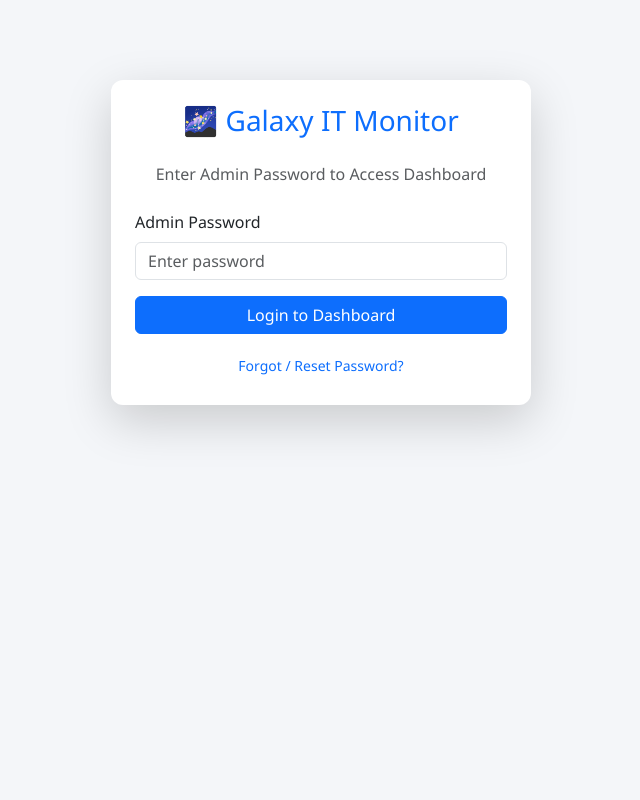
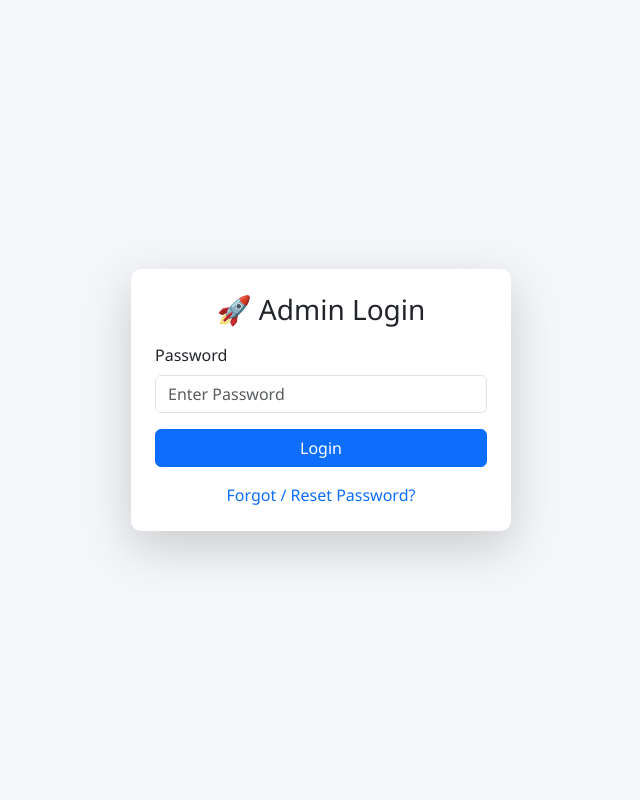
Before and after one commit to Bhandari7055/rmm-cloud-server, a Flask app: page /login in a window 1280 px wide. Shown: the whole page, without its empty margins (319-959 px from the left). Run offline with Flask 3, Linux system fonts and the light colour scheme; tables that the repository leaves empty hold one stand-in row (values such as "Sample post").

Commit message:
Refactor dashboard HTML for improved layout and styles

```diff
--- a/templates/dashboard.html
+++ b/templates/dashboard.html
@@ -7,51 +7,70 @@
     <link href="https://cdn.jsdelivr.net/npm/bootstrap@5.3.0/dist/css/bootstrap.min.css" rel="stylesheet">
     <style>
         body { background-color: #f4f6f9; font-family: 'Segoe UI', Tahoma, Geneva, Verdana, sans-serif; }
-        .login-card { max-width: 420px; margin: 80px auto; border-radius: 12px; }
+        .navbar-custom { background: #212529; color: #fff; }
+        .card-custom { border-radius: 10px; border: none; box-shadow: 0 4px 6px rgba(0,0,0,0.1); }
+        .badge-active { background-color: #198754; }
+        .badge-idle { background-color: #ffc107; color: #000; }
     </style>
 </head>
 <body>
 
-{% if page == 'login' %}
-<div class="container">
-    <div class="card login-card shadow-lg border-0">
-        <div class="card-body p-4">
-            <h3 class="text-center font-weight-bold mb-4 text-primary">🌌 Galaxy IT Monitor</h3>
-            <p class="text-muted text-center mb-4">Enter Admin Password to Access Dashboard</p>
-
-            <form onsubmit="handleLogin(event)">
+{% if page == "login" %}
+<div class="container d-flex justify-content-center align-items-center vh-100">
+    <div class="card card-custom p-4 shadow-lg" style="width: 380px;">
+        <h3 class="text-center mb-3">🚀 Admin Login</h3>
+        <div id="login-alert"></div>
         <div class="mb-3">
-                    <label class="form-label font-weight-bold">Admin Password</label>
-                    <input type="password" id="loginPassword" class="form-control" placeholder="Enter password" required>
+            <label class="form-label">Password</label>
+            <input type="password" id="password" class="form-control" placeholder="Enter Password">
         </div>
-                <button type="submit" class="btn btn-primary w-100 mb-3">Login to Dashboard</button>
-            </form>
-
-            <div class="text-center">
-                <button class="btn btn-link btn-sm text-decoration-none" data-bs-toggle="modal" data-bs-target="#resetModal">Forgot / Reset Password?</button>
+        <button onclick="login()" class="btn btn-primary w-100">Login</button>
+        <div class="text-center mt-3">
+            <a href="#" onclick="showForgotPasswordModal()" class="text-decoration-none">Forgot / Reset Password?</a>
         </div>
     </div>
 </div>
-</div>
+
 {% else %}
-<nav class="navbar navbar-expand-lg navbar-dark bg-dark">
-  <div class="container-fluid">
-    <a class="navbar-brand font-weight-bold" href="#">🌌 Galaxy IT Monitor Pro</a>
-    <div class="d-flex align-items-center">
-        <button class="btn btn-outline-warning btn-sm me-2" data-bs-toggle="modal" data-bs-target="#resetModal">🔑 Change Password</button>
+
+<nav class="navbar navbar-custom px-4 py-3 d-flex justify-content-between align-items-center">
+    <h4 class="m-0">🌌 Galaxy IT Monitor Pro</h4>
+    <div>
+        <button class="btn btn-warning btn-sm me-2" onclick="showChangePassModal()">🔑 Change Password</button>
         <a href="/logout" class="btn btn-danger btn-sm">Logout</a>
-    </div>
     </div>
 </nav>
 
-<div class="container-fluid my-4">
-    <div class="card shadow-sm">
-        <div class="card-header bg-primary text-white d-flex justify-content-between align-items-center">
-            <h5 class="m-0">Monitored Endpoints</h5>
-            <span class="badge bg-light text-primary">Live Sync</span>
+<div class="container my-4">
+
+    <!-- Control Panel Section for URL Block & Wallpaper -->
+    <div class="card card-custom mb-4 p-4 bg-white">
+        <h5 class="fw-bold mb-3">⚙️ Admin Control Panel (Global Policy)</h5>
+        <div class="row g-3">
+            <div class="col-md-6">
+                <label class="form-label fw-semibold">Blocked Domains (Comma Separated)</label>
+                <input type="text" id="blocked_domains_input" class="form-control" value="{{ blocked_domains }}" placeholder="e.g. facebook, instagram, twitter">
+                <small class="text-muted">In websites ko agent system par open nahi hone dega.</small>
             </div>
-        <div class="card-body p-0">
-            <table class="table table-hover table-striped m-0 align-middle">
+            <div class="col-md-6">
+                <label class="form-label fw-semibold">Desktop Wallpaper Image URL</label>
+                <input type="text" id="wallpaper_url_input" class="form-control" value="{{ wallpaper_url }}" placeholder="https://example.com/wallpaper.jpg">
+                <small class="text-muted">Agent devices par desktop wallpaper dynamically change ho jayega.</small>
+            </div>
+        </div>
+        <div class="mt-3 text-end">
+            <button class="btn btn-success" onclick="saveAdminSettings()">💾 Save Policy Settings</button>
+        </div>
+    </div>
+
+    <!-- Endpoint Table -->
+    <div class="card card-custom p-3 bg-white">
+        <div class="d-flex justify-content-between align-items-center mb-3">
+            <h5 class="m-0 fw-bold">Monitored Endpoints</h5>
+            <span class="badge bg-primary">Live Sync</span>
+        </div>
+        <div class="table-responsive">
+            <table class="table table-hover align-middle">
                 <thead class="table-dark">
                     <tr>
                         <th>#</th>
@@ -67,133 +86,68 @@
                     </tr>
                 </thead>
                 <tbody>
-                    {% if devices %}
-                        {% for dev in devices %}
+                    {% for device in devices %}
                     <tr>
                         <td>{{ loop.index }}</td>
-                            <td><code>{{ dev.device_id }}</code></td>
-                            <td><strong>{{ dev.hostname }}</strong></td>
-                            <td>{{ dev.username }}</td>
-                            <td>{{ dev.local_ip }}</td>
-                            <td>{{ dev.tailscale_ip }}</td>
+                        <td class="fw-bold text-primary">{{ device.device_id }}</td>
+                        <td>{{ device.hostname }}</td>
+                        <td>{{ device.username }}</td>
+                        <td>{{ device.local_ip }}</td>
+                        <td>{{ device.tailscale_ip }}</td>
+                        <td><span class="badge bg-info text-dark">{{ device.history_count }} URLs</span></td>
+                        <td><span class="badge bg-warning text-dark">📷 {{ device.screenshot_count }} Saved</span></td>
                         <td>
-                                <span class="badge bg-info text-dark font-weight-bold">
-                                    {{ dev.history_count if dev.history_count else 0 }} URLs
-                                </span>
+                            {% if device.status == "Active" %}
+                            <span class="badge badge-active">Active</span>
+                            {% else %}
+                            <span class="badge badge-idle">Idle</span>
+                            {% endif %}
                         </td>
-                            <td>
-                                <span class="badge bg-warning text-dark font-weight-bold">
-                                    📸 {{ dev.screenshot_count if dev.screenshot_count else 0 }} Saved
-                                </span>
-                            </td>
-                            <td><span class="badge bg-success">{{ dev.status }}</span></td>
-                            <td>{{ dev.last_seen }}</td>
+                        <td><small>{{ device.last_seen }}</small></td>
                     </tr>
                     {% endfor %}
-                    {% else %}
-                        <tr>
-                            <td colspan="10" class="text-center text-muted p-4">No active agents connected yet.</td>
-                        </tr>
-                    {% endif %}
                 </tbody>
             </table>
         </div>
     </div>
 </div>
+
 {% endif %}
 
-<!-- GMAIL RESET MODAL -->
-<div class="modal fade" id="resetModal" tabindex="-1">
-  <div class="modal-dialog modal-dialog-centered">
-    <div class="modal-content shadow">
-      <div class="modal-header bg-warning text-dark">
-        <h5 class="modal-title font-weight-bold">🔐 Reset Password via Gmail OTP</h5>
-        <button type="button" class="btn-close" data-bs-dismiss="modal"></button>
-      </div>
-      <div class="modal-body">
-        <p class="text-muted mb-3">OTP will be sent directly to: <strong>Bhandaribharat216@gmail.com</strong></p>
-
-        <button type="button" class="btn btn-primary w-100 mb-3" onclick="sendGmailOTP()" id="btnSendOtp">
-          📩 Send Gmail OTP
-        </button>
-
-        <div class="mb-3">
-          <label class="form-label font-weight-bold">Enter 6-Digit OTP</label>
-          <input type="text" id="otpInput" class="form-control" placeholder="Enter OTP received on Gmail">
-        </div>
-
-        <div class="mb-3">
-          <label class="form-label font-weight-bold">New Password</label>
-          <input type="password" id="newPasswordInput" class="form-control" placeholder="Enter new password">
-        </div>
-      </div>
-      <div class="modal-footer">
-        <button type="button" class="btn btn-success w-100" onclick="confirmPasswordChange()">Confirm & Update Password</button>
-      </div>
-    </div>
-  </div>
-</div>
-
-<script src="https://cdn.jsdelivr.net/npm/bootstrap@5.3.0/dist/js/bootstrap.bundle.min.js"></script>
+<!-- Script Section -->
 <script>
-function handleLogin(e) {
-    e.preventDefault();
-    const pwd = document.getElementById('loginPassword').value;
-    fetch('/login', {
+async function login() {
+    const password = document.getElementById('password').value;
+    const res = await fetch('/login', {
         method: 'POST',
         headers: {'Content-Type': 'application/json'},
-        body: JSON.stringify({ password: pwd })
-    })
-    .then(res => res.json())
-    .then(data => {
-        if(data.status === 'success') {
-            location.href = '/dashboard';
+        body: JSON.stringify({ password })
+    });
+    const data = await res.json();
+    if (res.ok) {
+        window.location.href = '/dashboard';
     } else {
-            alert(data.message);
+        document.getElementById('login-alert').innerHTML = `<div class="alert alert-danger">${data.message}</div>`;
     }
-    });
 }
 
-function sendGmailOTP() {
-    const btn = document.getElementById('btnSendOtp');
-    if(btn) { btn.disabled = true; btn.innerText = "Sending OTP..."; }
+async function saveAdminSettings() {
+    const blocked_domains = document.getElementById('blocked_domains_input').value;
+    const wallpaper_url = document.getElementById('wallpaper_url_input').value;
 
-    fetch('/send-otp', { method: 'POST', headers: { 'Content-Type': 'application/json' } })
-    .then(res => res.json())
-    .then(data => {
-        alert(data.message);
-        if(btn) { btn.disabled = false; btn.innerText = "📩 Resend Gmail OTP"; }
-    })
-    .catch(err => {
-        alert("Error: " + err);
-        if(btn) { btn.disabled = false; btn.innerText = "📩 Send Gmail OTP"; }
+    const res = await fetch('/api/admin/update-settings', {
+        method: 'POST',
+        headers: {'Content-Type': 'application/json'},
+        body: JSON.stringify({ blocked_domains, wallpaper_url })
     });
+    const data = await res.json();
+    if (res.ok) {
+        alert("✅ Policy Settings Saved Successfully!");
+    } else {
+        alert("❌ Error saving settings: " + data.message);
     }
-
-function confirmPasswordChange() {
-    const otp = document.getElementById('otpInput').value;
-    const newPassword = document.getElementById('newPasswordInput').value;
-
-    if(!otp || !newPassword) {
-        alert("Please enter both OTP and New Password!");
-        return;
-    }
-
-    fetch('/verify-otp-reset-password', {
-        method: 'POST',
-        headers: { 'Content-Type': 'application/json' },
-        body: JSON.stringify({ otp: otp, new_password: newPassword })
-    })
-    .then(res => res.json())
-    .then(data => {
-        if(data.status === 'success') {
-            alert("Password updated successfully! Please login with your new password.");
-            location.href = '/login';
-        } else {
-            alert(data.message);
-        }
-    });
 }
 </script>
+<script src="https://cdn.jsdelivr.net/npm/bootstrap@5.3.0/dist/js/bootstrap.bundle.min.js"></script>
 </body>
 </html>
```
Lines whose indentation alone changed are shown as unchanged.
